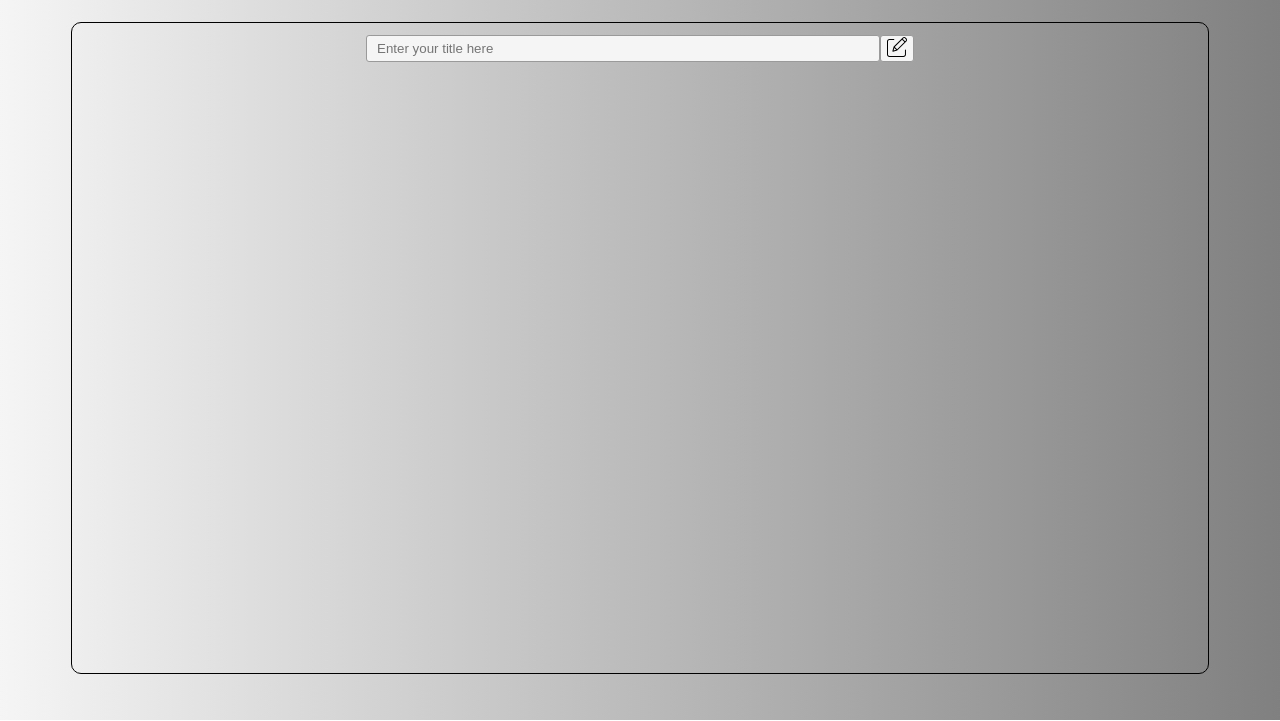
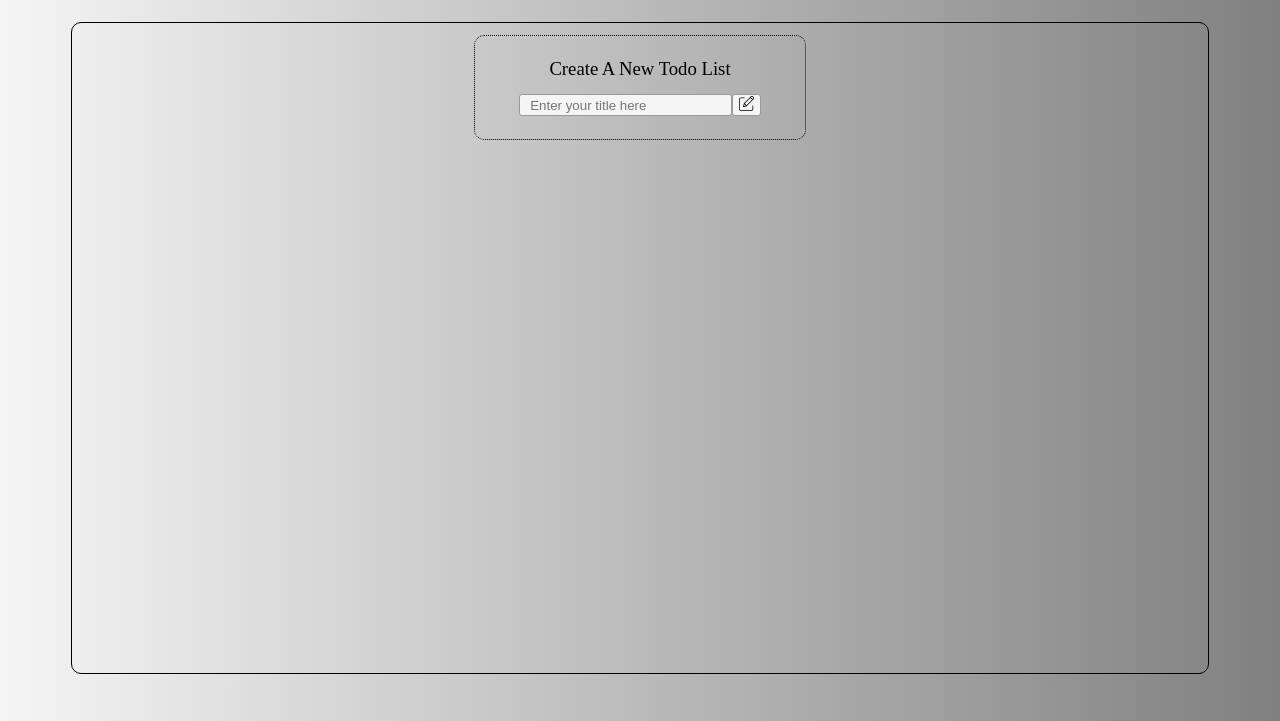
Before and after one commit to step-batch-7/todo-naveen-kumar-vadla, a website: page public/index.html in a window 1280 px wide. Shown: the part 80-801 px from the top of the page. Drawn offline with Linux system fonts and the light colour scheme.

Commit message:
Modified homePage css

```diff
--- a/public/css/homePage.css
+++ b/public/css/homePage.css
@@ -18,14 +18,30 @@ body {
   border-radius: 10px;
 }
 
+#task-adder {
+  border: 1px dotted black;
+  padding: 2%;
+  border-radius: 10px;
+  width: 25%;
+  margin: 0 auto;
+  margin-top: 1%;
+
+}
+
+.task-adder-header {
+  margin: 0px;
+  text-align: center;
+  font-weight: 500;
+}
+
 #addTaskBar {
   display: flex;
   justify-content: center;
-  margin: 1% 0% 0% 0%;
+  margin: 5% 0% 0% 0%;
 }
 
 #title {
-  width: 500px;
+  width: 70%;
   padding-left: 10px;
 }
 
@@ -42,12 +58,11 @@ body {
 }
 
 .createImage {
-  padding: 1% ;
-  height: 20px;
+  height: 15px;
 }
 
 #todoLists {
   overflow: auto;
-  margin: 1% 1% 0% 1%;
-  height: 580px;
+  margin: 1% 1% 1% 1%;
+  height: 570px;
 }
--- a/public/js/homePage.js
+++ b/public/js/homePage.js
@@ -1,6 +1,14 @@
 'use strict';
 
 const getTaskAdderBox = () => document.querySelector('#task-adder');
+
+const addHeader = function() {
+  const taskAdder = getTaskAdderBox();
+  const header = document.createElement('h3');
+  header.textContent = 'Create A New Todo List';
+  header.classList.add('task-adder-header');
+  taskAdder.appendChild(header);
+};
 
 const getTitleBox = ( ) => {
   const titleBox = document.createElement('input');
@@ -34,6 +42,7 @@ const setupTodoAdder = () => {
 };
 
 const main = () => {
+  addHeader();
   setupTodoAdder();
 };
 
```
